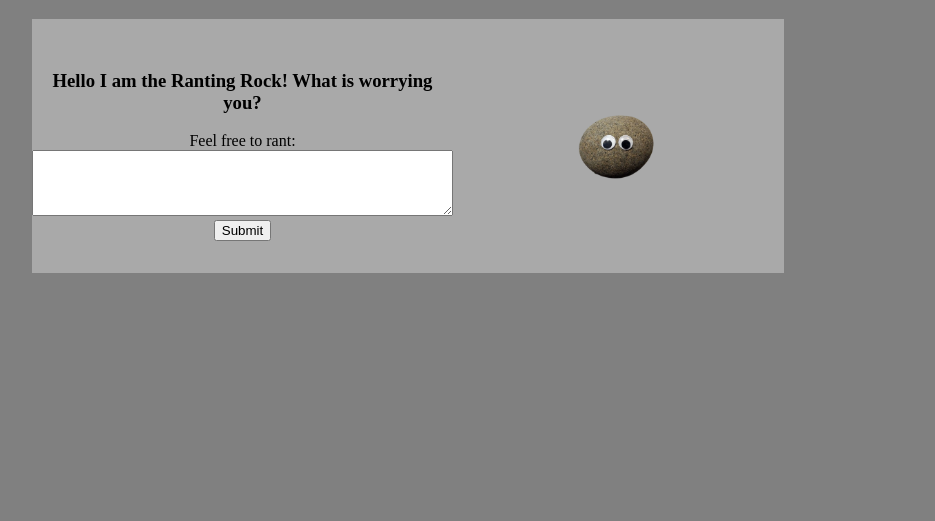
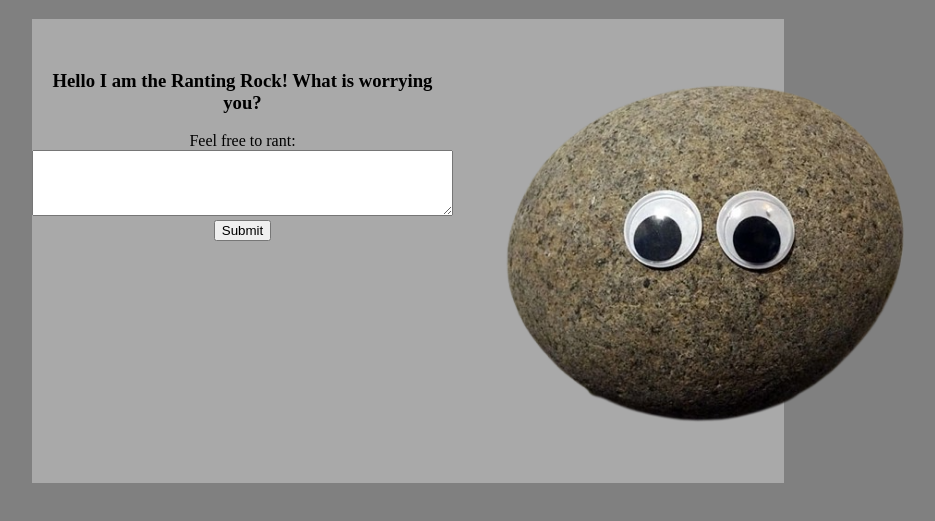
Before and after one commit to PatheticMustan/Blueprint_2023, a plain HTML site: page index.html in a window 1280 px wide. Shown: the part 69-590 px from the top of the page, without its empty margins (232-1167 px from the left). Drawn offline with Linux system fonts and the light colour scheme.

Commit message:
m l dnmoiclxc

```diff
--- a/css/index.css
+++ b/css/index.css
@@ -27,3 +27,8 @@ body {
     justify-content: center;
     align-items: center;
 }
+
+#rock {
+    height: 400;
+    border-radius: 12px;
+}
--- a/index.html
+++ b/index.html
@@ -20,7 +20,7 @@
             </div>
 
             <div class="ultracenter">
-                <img src="./assets/rock.png" style="width: 100px;" />
+                <img src="./assets/rock.png" id="rock" height="400">
             </div>
         </div>
     </body>
```
